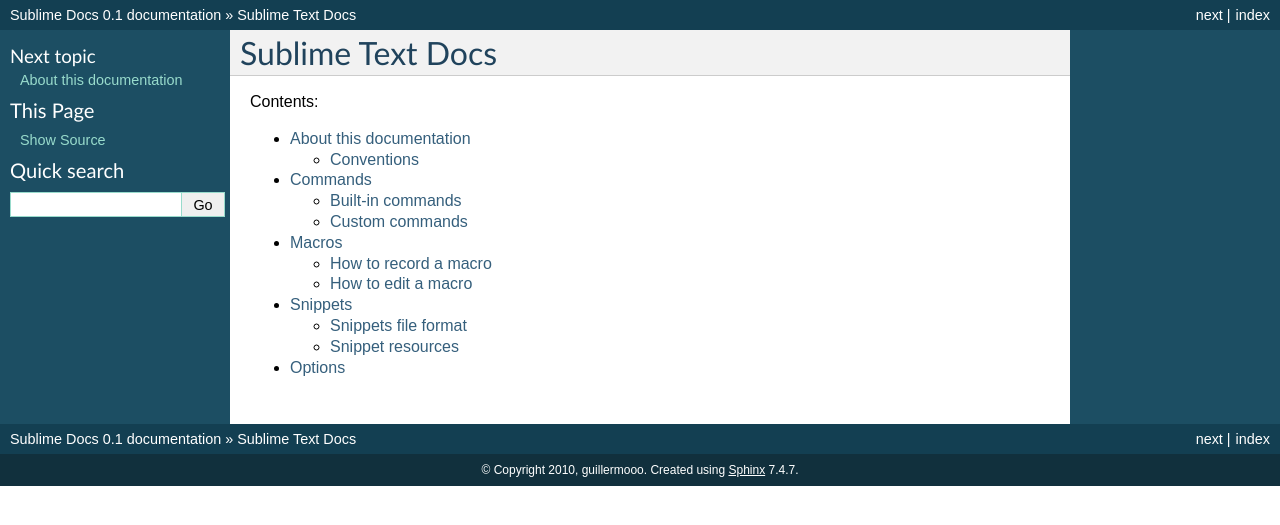
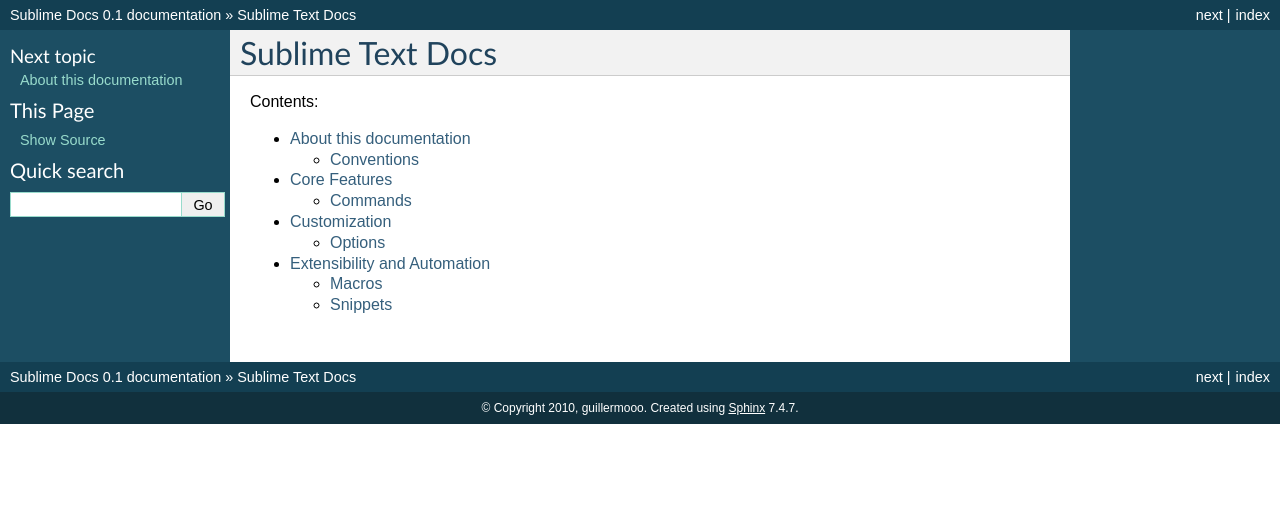
Before and after one commit to guillermooo/sublime-undocs, a Sphinx documentation site: the page built from source/index.rst, in a window 1280 px wide. Shown: the top 525 px of the page. Built offline with Sphinx 7.4.7, drawn with Linux system fonts in a browser that asks for light colours.

Commit message:
Tidied up structure. I hope I did, at least.

```diff
--- a/source/index.rst
+++ b/source/index.rst
@@ -12,10 +12,13 @@
    :maxdepth: 2
 
    conventions
-   commands
-   macros
-   snippets
-   options
+   Core Features <core_features>
+   Customization <customization>
+   Extensibility and Automation <extensibility>
+.. macros
+.. snippets
+..   commands
+..   options
 
 .. Indices and tables
 .. ==================
```
Also changed, not shown: source/core_features.rst (added, +9 -0 lines), source/customization.rst (added, +10 -0 lines), source/extensibility.rst (added, +10 -0 lines).
